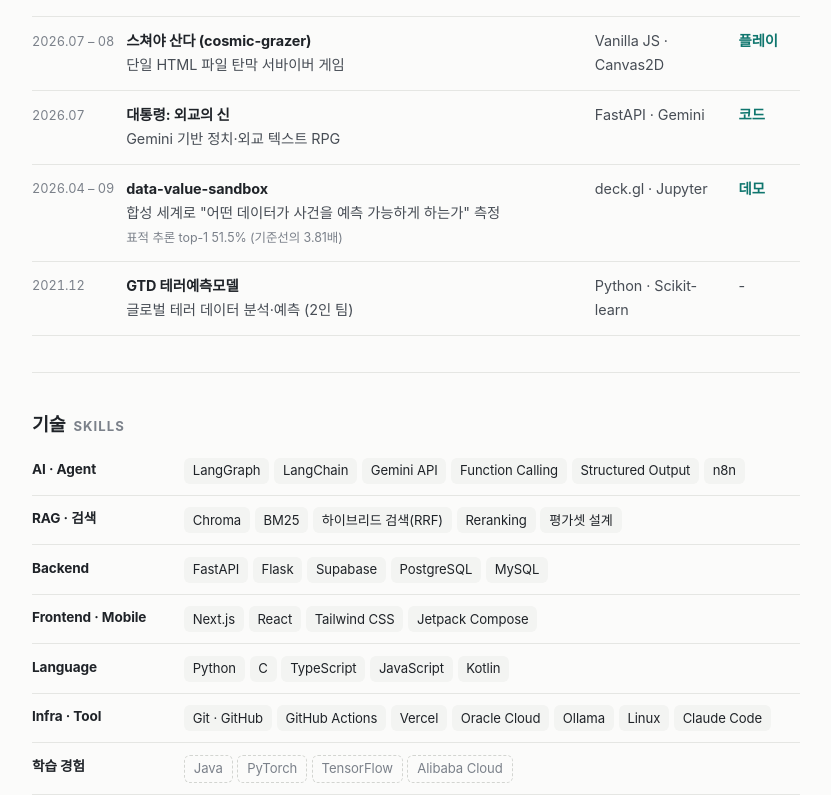
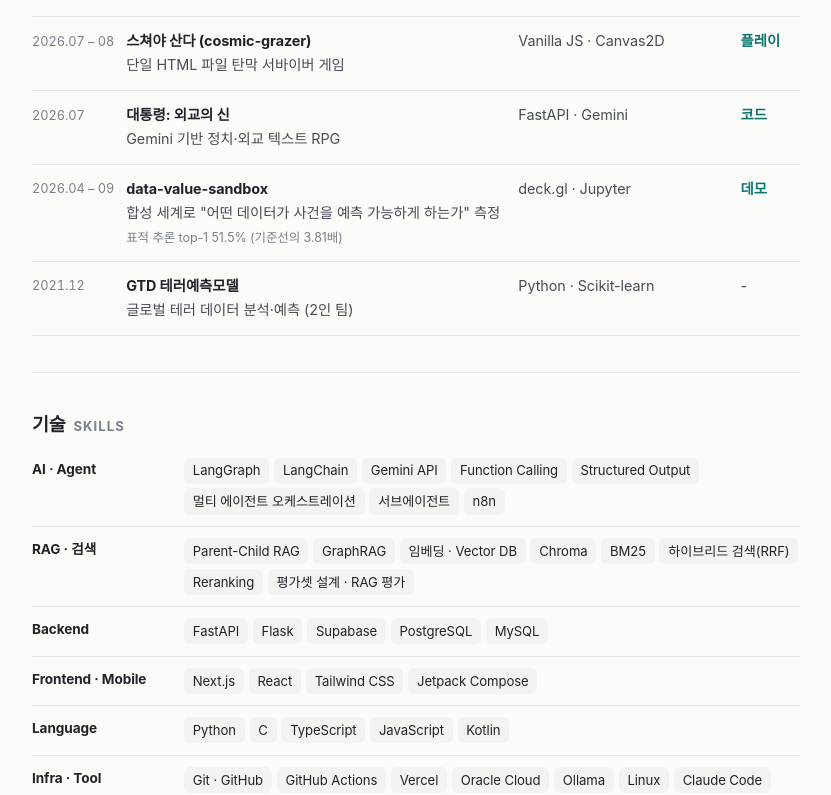
Before and after one commit to noviz-domino/noviz-domino.github.io, a plain HTML site: page index.html in a window 1280 px wide. Shown: the part 7201-7996 px from the top of the page, without its empty margins (408-1239 px from the left). Drawn offline with Linux system fonts and the light colour scheme; a web font is replaced by a local one.

Commit message:
docs: 기술 스택에 GraphRAG·Parent-Child RAG·Vector DB·멀티 에이전트 오케스트레이션 추가
- AI · Agent: 멀티 에이전트 오케스트레이션, 서브에이전트
- RAG · 검색: Parent-Child RAG, GraphRAG, 임베딩 · Vector DB, RAG 평가
- KIC 공모전 항목 기술 칸 갱신

Co-Authored-By: Claude Opus 5.5 <noreply@anthropic.com>

```diff
--- a/index.html
+++ b/index.html
@@ -504,7 +504,7 @@
         <thead><tr><th>기간</th><th>프로젝트</th><th class="stack">기술</th><th>링크</th></tr></thead>
         <tbody>
           <tr><td>2026.10 –</td><td><b>contest-radar</b>AI·IT 공모전을 매일 자동으로 모아 AI가 요약해 주는 사이트 · 필요해서 직접 만들어 운영 중<span class="s">중복 판정은 규칙 → BM25 후보 → LLM 순서</span></td><td class="stack">Next.js · Gemini · GitHub Actions</td><td><a href="https://contest-radar-eta.vercel.app" target="_blank" rel="noopener noreferrer">데모</a></td></tr>
-          <tr><td>2026.10 –</td><td><b>국부펀드 KIC AI 에이전트 공모전</b>해외 위탁운용사(GP)를 고르고 관리하는 일을 돕는 멀티 에이전트 · 운용사가 낸 제안자료의 주장을 공개 자료로 확인하고, 선정 뒤의 변화를 살핍니다 · 개인 참가 · 진행 중<span class="s">코드와 상세 설계는 대회가 끝난 뒤 공개</span></td><td class="stack">Python · Gemini · Next.js</td><td>-</td></tr>
+          <tr><td>2026.10 –</td><td><b>국부펀드 KIC AI 에이전트 공모전</b>해외 위탁운용사(GP)를 고르고 관리하는 일을 돕는 멀티 에이전트 · 운용사가 낸 제안자료의 주장을 공개 자료로 확인하고, 선정 뒤의 변화를 살핍니다 · 개인 참가 · 진행 중<span class="s">코드와 상세 설계는 대회가 끝난 뒤 공개</span></td><td class="stack">LangGraph · LangChain · Parent-Child RAG · GraphRAG · Vector DB · Next.js</td><td>-</td></tr>
           <tr><td>2026.10</td><td><b>길잡이 24</b>고용24 국민참여 AI 해커톤 기획안 참가 (개인)<span class="s">훈련·생계 지원·구직활동을 재취업까지 하나의 경로로 설계하는 AI 재취업 내비게이션 기획</span></td><td class="stack">기획 · 공공데이터 설계</td><td>-</td></tr>
           <tr><td>2026.09</td><td><b>multi-agent-tax-prep</b>종합소득세 신고 준비 멀티 에이전트 (리서치·계획·검토)<span class="s">LLM 없이 도는 테스트 57개</span></td><td class="stack">LangGraph · Gemini</td><td><a href="https://github.com/noviz-domino/portfolio/tree/main/projects/multi-agent-tax-prep" target="_blank" rel="noopener noreferrer">코드</a></td></tr>
           <tr><td>2026.09</td><td><b>rag-experiment-script</b>설정 20개로 청킹·검색·리랭킹을 비교한 RAG 실험<span class="s">하이브리드 검색 Page Hit@1 0.943 (기준 0.886)</span></td><td class="stack">LangChain · Chroma · BM25</td><td><a href="https://github.com/noviz-domino/portfolio/tree/main/projects/rag-experiment-script" target="_blank" rel="noopener noreferrer">코드</a></td></tr>
@@ -523,8 +523,8 @@
     <section id="skills">
       <h2><span>기술</span>SKILLS</h2>
       <dl class="skills">
-        <div><dt>AI · Agent</dt><dd><span class="chip">LangGraph</span><span class="chip">LangChain</span><span class="chip">Gemini API</span><span class="chip">Function Calling</span><span class="chip">Structured Output</span><span class="chip">n8n</span></dd></div>
-        <div><dt>RAG · 검색</dt><dd><span class="chip">Chroma</span><span class="chip">BM25</span><span class="chip">하이브리드 검색(RRF)</span><span class="chip">Reranking</span><span class="chip">평가셋 설계</span></dd></div>
+        <div><dt>AI · Agent</dt><dd><span class="chip">LangGraph</span><span class="chip">LangChain</span><span class="chip">Gemini API</span><span class="chip">Function Calling</span><span class="chip">Structured Output</span><span class="chip">멀티 에이전트 오케스트레이션</span><span class="chip">서브에이전트</span><span class="chip">n8n</span></dd></div>
+        <div><dt>RAG · 검색</dt><dd><span class="chip">Parent-Child RAG</span><span class="chip">GraphRAG</span><span class="chip">임베딩 · Vector DB</span><span class="chip">Chroma</span><span class="chip">BM25</span><span class="chip">하이브리드 검색(RRF)</span><span class="chip">Reranking</span><span class="chip">평가셋 설계 · RAG 평가</span></dd></div>
         <div><dt>Backend</dt><dd><span class="chip">FastAPI</span><span class="chip">Flask</span><span class="chip">Supabase</span><span class="chip">PostgreSQL</span><span class="chip">MySQL</span></dd></div>
         <div><dt>Frontend · Mobile</dt><dd><span class="chip">Next.js</span><span class="chip">React</span><span class="chip">Tailwind CSS</span><span class="chip">Jetpack Compose</span></dd></div>
         <div><dt>Language</dt><dd><span class="chip">Python</span><span class="chip">C</span><span class="chip">TypeScript</span><span class="chip">JavaScript</span><span class="chip">Kotlin</span></dd></div>
```
